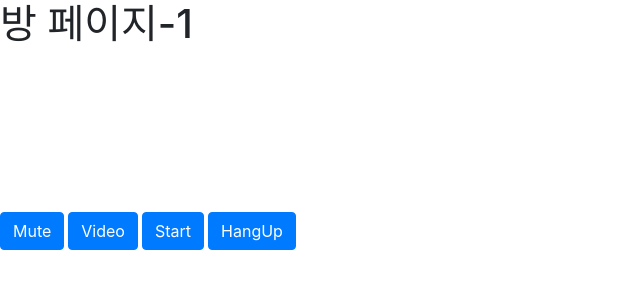
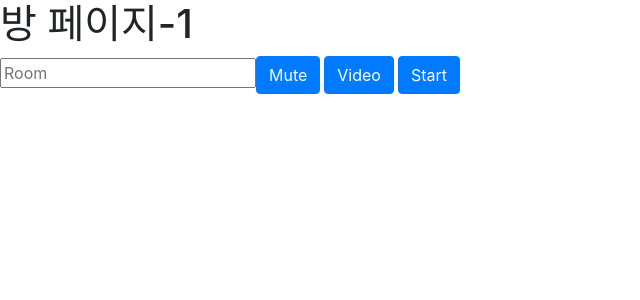
Before and after one commit to 34seod/isthereanyone, a React (Create React App) app in the folder client/: page /1 in a window 1280 px wide. Shown: the top 300 px of the page, without its empty margins (0-640 px from the left). Built offline with nearby package versions, Linux system fonts and the light colour scheme; no server answers.

Commit message:
대기방 분리

```diff
--- a/client/src/App.tsx
+++ b/client/src/App.tsx
@@ -5,7 +5,6 @@ import {
   Route,
   RouteComponentProps
 } from 'react-router-dom';
-import ChatRoom from './pages/ChatRoom';
 import New from './pages/new';
 import Room from './pages/room';
 
@@ -16,7 +15,6 @@ type MatchParams = {
 const App = () => (
   <Router>
     <Switch>
-      <Route path='/chat/:roomId' component={ChatRoom} />
       <Route path="/:roomId" render={( { match }: RouteComponentProps<MatchParams>) => (<Room roomId={match.params.roomId} /> )} />
       <Route path="/" component={New} />
     </Switch>
--- /dev/null
+++ b/client/src/components/GreenRoom/GreenRoom.tsx
@@ -0,0 +1,48 @@
+import React, { ChangeEvent, Dispatch, SetStateAction } from 'react';
+import { RoomState } from '../../types';
+import './GreenRoom.css';
+
+type MatchParams = {
+  roomId: string
+  roomState: RoomState
+  setRoomState: Dispatch<SetStateAction<RoomState>>
+};
+
+const GreenRoom = ({ roomId, roomState, setRoomState }: MatchParams) => {
+  const handleNickNameChange = (event: ChangeEvent<HTMLInputElement>) => {
+    setRoomState((prev) => ({ ...prev, nickName: event.target.value.trim() }));
+  };
+
+  const handleMuteButton = () => {
+    console.log('mute', roomState.isMuted);
+    setRoomState((prev) => ({ ...prev, isMuted: !prev.isMuted }));
+  };
+
+  const handleVideoButton = () => {
+    console.log('video', roomState.isRecording);
+    setRoomState((prev) => ({ ...prev, isRecording: !prev.isRecording }));
+  };
+
+  const handleStartButton = () => {
+    console.log('start', roomState.isStarted);
+    setRoomState((prev) => ({ ...prev, isStarted: true }));
+  };
+
+  return (
+    <>
+      <h1>{`방 페이지-${roomId}`}</h1>
+      <input
+        type="text"
+        placeholder="Room"
+        value={roomState.nickName}
+        onChange={handleNickNameChange}
+        className="text-input-field"
+      />
+      <button className="btn btn-primary mr-1" type="button" onClick={handleMuteButton}>Mute</button>
+      <button className="btn btn-primary mr-1" type="button" onClick={handleVideoButton}>Video</button>
+      <button className="btn btn-primary mr-1" type="button" onClick={handleStartButton}>Start</button>
+    </>
+  );
+};
+
+export default GreenRoom;
--- /dev/null
+++ b/client/src/components/VideoRoom/VideoRoom.tsx
@@ -0,0 +1,43 @@
+import React, { useEffect } from 'react';
+import useSocket from '../../lib/useSocket';
+import './VideoRoom.css';
+
+type MatchParams = {
+  roomId: string
+};
+
+const VideoRoom = ({ roomId }: MatchParams) => {
+  const videoRef = React.createRef<HTMLVideoElement>();
+  const { messages, sendMessage, getStream, hangup } = useSocket('');
+
+  useEffect(() => {
+    getStream(videoRef);
+  }, []);
+
+  const handleMuteButton = () => {
+    console.log('mute');
+  };
+
+  const handleVideoButton = () => {
+    console.log('video');
+  };
+
+  const handleHangUpButton = () => {
+    console.log('hangup');
+  };
+
+  return (
+    <>
+      <h1>{`방 페이지-${roomId}`}</h1>
+      <video id="localVideo" ref={videoRef} autoPlay muted playsInline />
+      <div id="remote" />
+      <div>
+        <button className="btn btn-primary mr-1" type="button" onClick={handleMuteButton}>Mute</button>
+        <button className="btn btn-primary mr-1" type="button" onClick={handleVideoButton}>Video</button>
+        <button className="btn btn-primary mr-1" type="button" onClick={handleHangUpButton}>HangUp</button>
+      </div>
+    </>
+  );
+};
+
+export default VideoRoom;
--- a/client/src/lib/usePeer.tsx
+++ b/client/src/lib/usePeer.tsx
@@ -58,6 +58,7 @@ const usePeer = (roomId: string) => {
     localStream = stream;
     if (localVideo) {
       localVideo.srcObject = stream;
+      start();
     }
   };
 
@@ -260,7 +261,6 @@ const usePeer = (roomId: string) => {
 
   return {
     getStream,
-    start,
     setSocket,
     hangup,
     peerConnectOn
--- a/client/src/lib/useSocket.tsx
+++ b/client/src/lib/useSocket.tsx
@@ -12,7 +12,6 @@ const useSocket = (roomId: string) => {
   const { messages, sendMessageSocket, newChatMessageOn } = useChat();
   const {
     getStream,
-    start,
     setSocket,
     hangup,
     peerConnectOn
@@ -41,7 +40,7 @@ const useSocket = (roomId: string) => {
     sendMessageSocket(socketRef.current, messageBody);
   };
 
-  return { messages, sendMessage, getStream, start, hangup };
+  return { messages, sendMessage, getStream, hangup };
 };
 
 export default useSocket;
--- a/client/src/pages/room.tsx
+++ b/client/src/pages/room.tsx
@@ -1,46 +1,32 @@
-import React, { useEffect } from 'react';
+import React, { useState } from 'react';
+import GreenRoom from '../components/GreenRoom/GreenRoom';
+import VideoRoom from '../components/VideoRoom/VideoRoom';
 import useSocket from '../lib/useSocket';
+import { RoomState } from '../types';
 
 type MatchParams = {
   roomId: string
 };
 
 const Room = ({ roomId }: MatchParams) => {
-  const videoRef = React.createRef<HTMLVideoElement>();
-  const { messages, sendMessage, getStream, start, hangup } = useSocket('');
-
-  useEffect(() => {
-    getStream(videoRef);
-  }, []);
-
-  const handleMuteButton = () => {
-    console.log('mute');
-  };
-
-  const handleVideoButton = () => {
-    console.log('video');
-  };
-
-  const handleStartButton = () => {
-    console.log('start');
-    start();
-  };
-
-  const handleHangUpButton = () => {
-    console.log('hangup');
-  };
+  const [roomState, setRoomState] = useState<RoomState>({
+    isStarted: false,
+    isMuted: false,
+    isRecording: false,
+    nickName: ''
+  });
 
   return (
     <>
-      <h1>{`방 페이지-${roomId}`}</h1>
-      <video id="localVideo" ref={videoRef} autoPlay muted playsInline />
-      <div id="remote" />
-      <div>
-        <button className="btn btn-primary mr-1" type="button" onClick={handleMuteButton}>Mute</button>
-        <button className="btn btn-primary mr-1" type="button" onClick={handleVideoButton}>Video</button>
-        <button className="btn btn-primary mr-1" type="button" onClick={handleStartButton}>Start</button>
-        <button className="btn btn-primary mr-1" type="button" onClick={handleHangUpButton}>HangUp</button>
-      </div>
+      {
+        roomState.isStarted ?
+          <VideoRoom roomId={roomId} /> :
+          <GreenRoom
+            roomId={roomId}
+            roomState={roomState}
+            setRoomState={setRoomState}
+          />
+      }
     </>
   );
 };
--- /dev/null
+++ b/client/src/types.ts
@@ -0,0 +1,6 @@
+export type RoomState = {
+  isStarted: boolean
+  isMuted: boolean
+  isRecording: boolean
+  nickName: string
+};
```
Also changed, not shown: client/src/components/Chat/Chat.tsx (renamed from client/src/pages/ChatRoom.tsx, +5 -7 lines), client/src/components/Chat/Chat.css (added), client/src/components/GreenRoom/GreenRoom.css (added), client/src/components/VideoRoom/VideoRoom.css (added).
